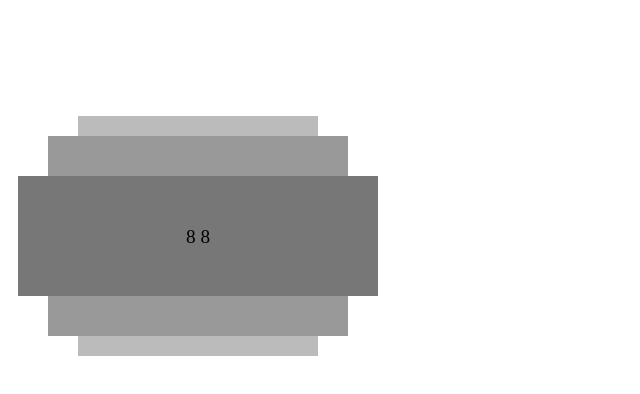
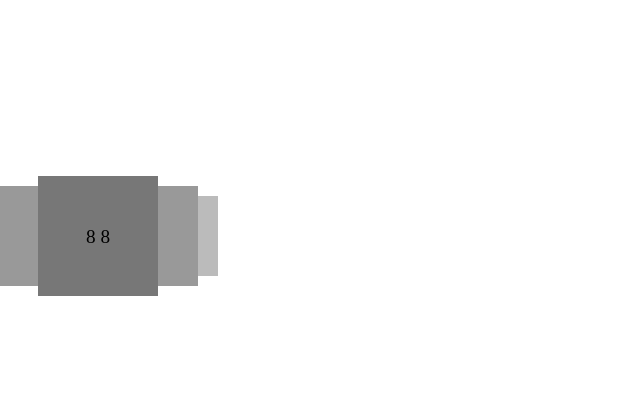
Before and after one commit to qazwsxedc121/jq_skywheel, a plain HTML site: page demo.html in a window 1280 px wide. Both pictures are taken after a click on the item "8 8". Shown: the whole page, without its empty margins (0-640 px from the left). Drawn offline with nearby package versions, Linux system fonts and the light colour scheme.

Commit message:
Added effect.

```diff
--- a/demo.html
+++ b/demo.html
@@ -31,7 +31,7 @@
 
 	<script src="jq-skywheel.js"></script>
     <script type="text/javascript">
-    $("#ran").skywheel({sizey:"100px",sizex:"300px"});
+    $("#ran").skywheel({effect:2,sizex:"100px",sizey:"100px"});
     </script>
 </body>
 </html>
--- a/jq-skywheel.css
+++ b/jq-skywheel.css
@@ -9,44 +9,73 @@
 .jq_skywheel li .inner{
     display: inline-block;
     vertical-align: middle;
+    -moz-user-select: none;
+    -webkit-user-select: none;
+    user-select: none;
 }
 
-.jq_skywheel .nclose2{
+.jq_skywheel .effect1_n2{
     z-index: 0;
     background-color: #BBB;
     -webkit-transform: scale(0.8) translate(0px,-100%);
     -moz-transform: scale(0.8) translate(0px,-100%);
-
+    transform: scale(0.8) translate(0px,-100%);
 }
-.jq_skywheel .nclose1{
+.jq_skywheel .effect1_n1{
     z-index: 1;
     background-color:#999;
     -moz-transform: scale(1.0) translate(0px,-50%);
     -webkit-transform: scale(1.0) translate(0px,-50%);
-
-
+    transform: scale(1.0) translate(0px,-50%);
 }
-.jq_skywheel .close1{
+.jq_skywheel .effect1_1{
     z-index: 1;
     background-color:#999;
     -moz-transform: scale(1.0) translate(0px,50%);
     -webkit-transform: scale(1.0) translate(0px,50%);
-
+    transform: scale(1.0) translate(0px,50%);
 }
-.jq_skywheel .close2{
+.jq_skywheel .effect1_2{
     z-index: 0;
     background-color:#BBB;
     -moz-transform: scale(0.8) translate(0px,100%);
     -webkit-transform: scale(0.8) translate(0px,100%);
-
+    transform: scale(0.8) translate(0px,100%);
+}
+.jq_skywheel .effect2_n2{
+    z-index: 0;
+    background-color: #BBB;
+    -webkit-transform: scale(0.8) translate(-100%,0px);
+    -moz-transform: scale(0.8) translate(-100%,0px);
+    transform: scale(0.8) translate(-100%,0px);
+}
+.jq_skywheel .effect2_n1{
+    z-index: 1;
+    background-color:#999;
+    -moz-transform: scale(1.0) translate(-50%,0px);
+    -webkit-transform: scale(1.0) translate(-50%,0px);
+    transform: scale(1.0) translate(-50%,0px);
+}
+.jq_skywheel .effect2_1{
+    z-index: 1;
+    background-color:#999;
+    -moz-transform: scale(1.0) translate(50%,0px);
+    -webkit-transform: scale(1.0) translate(50%,0px);
+    transform: scale(1.0) translate(50%,0px);
+}
+.jq_skywheel .effect2_2{
+    z-index: 0;
+    background-color:#BBB;
+    -moz-transform: scale(0.8) translate(100%,0px);
+    -webkit-transform: scale(0.8) translate(100%,0px);
+    transform: scale(0.8) translate(100%,0px);
 }
 .jq_skywheel .center{
     z-index: 2;
     background-color:#777;
     -webkit-transform:scale(1.2) translate(0px,0px);
     -moz-transform: scale(1.2) translate(0px,0px);
-
-
+    transform: scale(1.2) translate(0px,0px);
 }
 .jq_skywheel .chosen{
 	z-index: 1;
--- a/jq-skywheel.js
+++ b/jq-skywheel.js
@@ -26,15 +26,13 @@
                 $(lilist[index]).addClass("center");
                 for (i = index + 1; i < 3 + index; i += 1) {
                     k = i >= lilen ? i - lilen : i;
-                    $(lilist[k]).removeClass();
-                    $(lilist[k]).addClass("close" + j);
+                    $(lilist[k]).addClass("effect"+opt.effect+"_" + j);
                     j += 1;
                 }
                 j = 1;
                 for (i = index - 1; i > index - 3; i -= 1) {
                     k = i < 0 ? i + lilen : i;
-                    $(lilist[k]).removeClass();
-                    $(lilist[k]).addClass("nclose" + j);
+                    $(lilist[k]).addClass("effect"+opt.effect+"_n" + j);
                     j += 1;
                 }
             },
@@ -78,5 +76,6 @@
         type: "normal",
         sizex: "100px",
         sizey: "40px",
+        effect: 1
     };
 }(jQuery));
```
Lines whose indentation alone changed are shown as unchanged.
